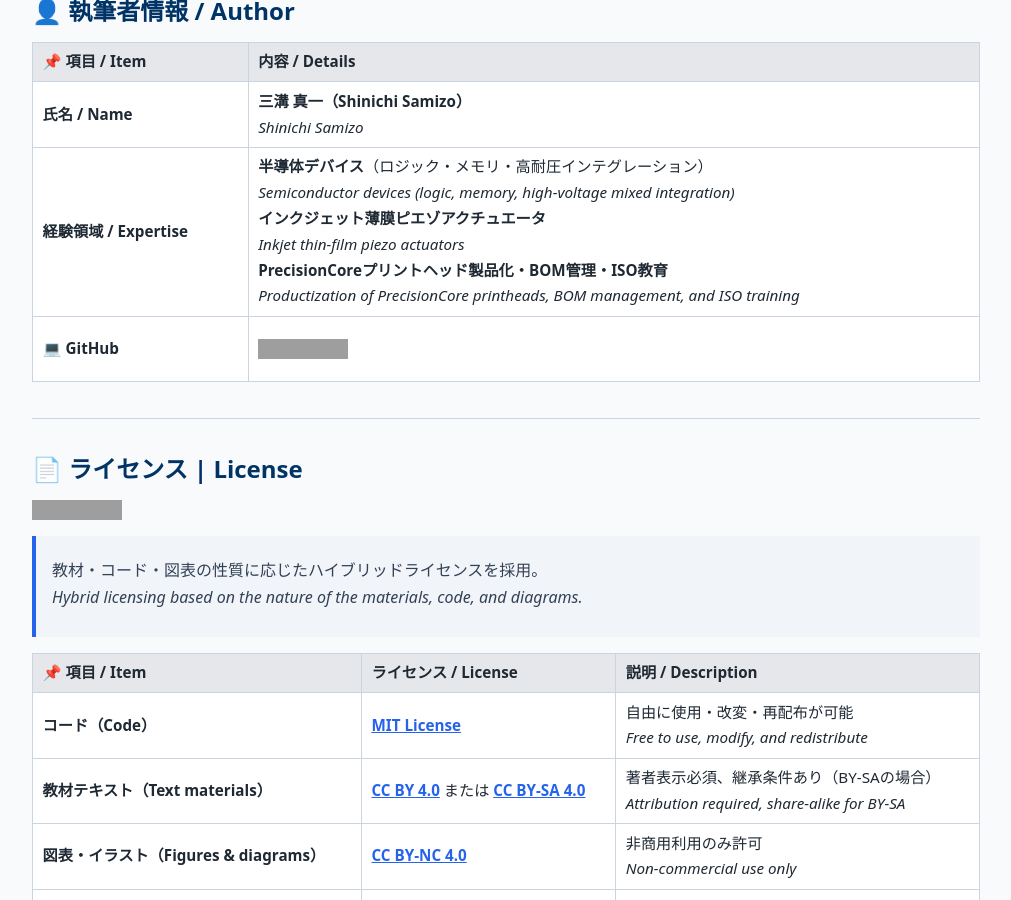
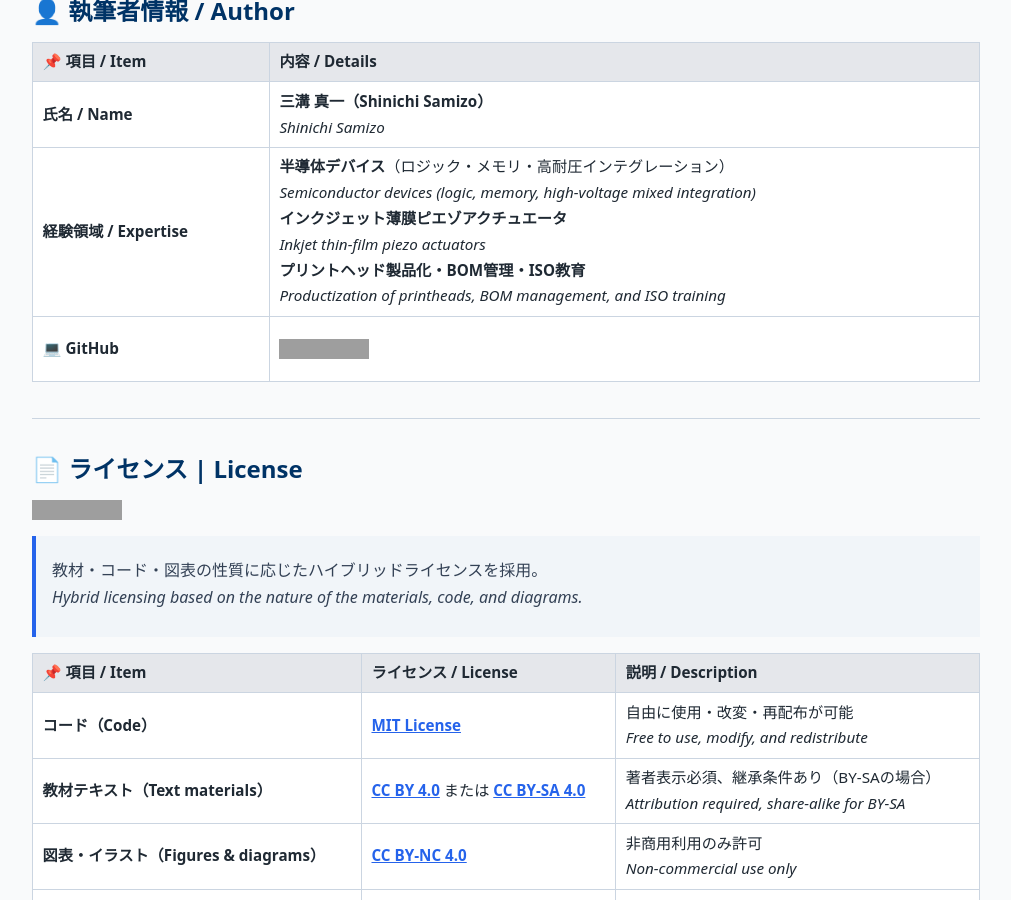
Before and after one commit to Samizo-AITL/EduController, a Jekyll site: the page built from index.md, in a window 1280 px wide and 900 px high, scrolled down 3734 px. Shown: the whole window, without its empty margins (98-1109 px from the left). Built offline with Jekyll 4.4.1, drawn with Linux system fonts in a browser that asks for light colours; grey boxes are pictures that could not be loaded.

Commit message:
Update index.md

```diff
--- a/index.md
+++ b/index.md
@@ -92,7 +92,7 @@
 | **📌 項目 / Item** | **内容 / Details** |
 |--------------------|--------------------|
 | **氏名 / Name** | **三溝 真一（Shinichi Samizo）**<br>*Shinichi Samizo* |
-| **経験領域 / Expertise** | **半導体デバイス**（ロジック・メモリ・高耐圧インテグレーション）<br>*Semiconductor devices (logic, memory, high-voltage mixed integration)*<br>**インクジェット薄膜ピエゾアクチュエータ**<br>*Inkjet thin-film piezo actuators*<br>**PrecisionCoreプリントヘッド製品化・BOM管理・ISO教育**<br>*Productization of PrecisionCore printheads, BOM management, and ISO training* |
+| **経験領域 / Expertise** | **半導体デバイス**（ロジック・メモリ・高耐圧インテグレーション）<br>*Semiconductor devices (logic, memory, high-voltage mixed integration)*<br>**インクジェット薄膜ピエゾアクチュエータ**<br>*Inkjet thin-film piezo actuators*<br>**プリントヘッド製品化・BOM管理・ISO教育**<br>*Productization of printheads, BOM management, and ISO training* |
 | **💻 GitHub** | [![GitHub](https://img.shields.io/badge/GitHub-Samizo--AITL-black?logo=github)](https://github.com/Samizo-AITL) |
 
 ---
```
